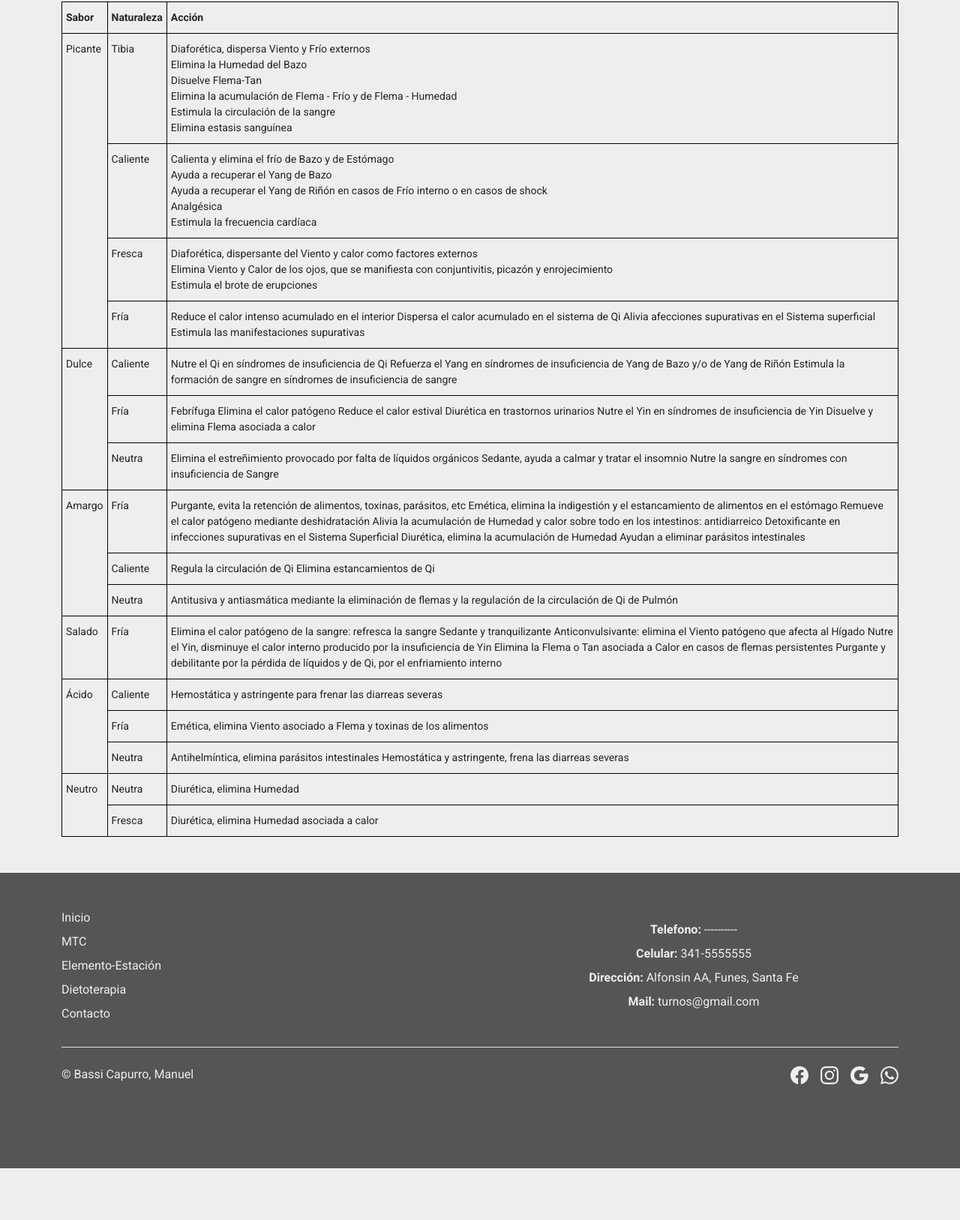
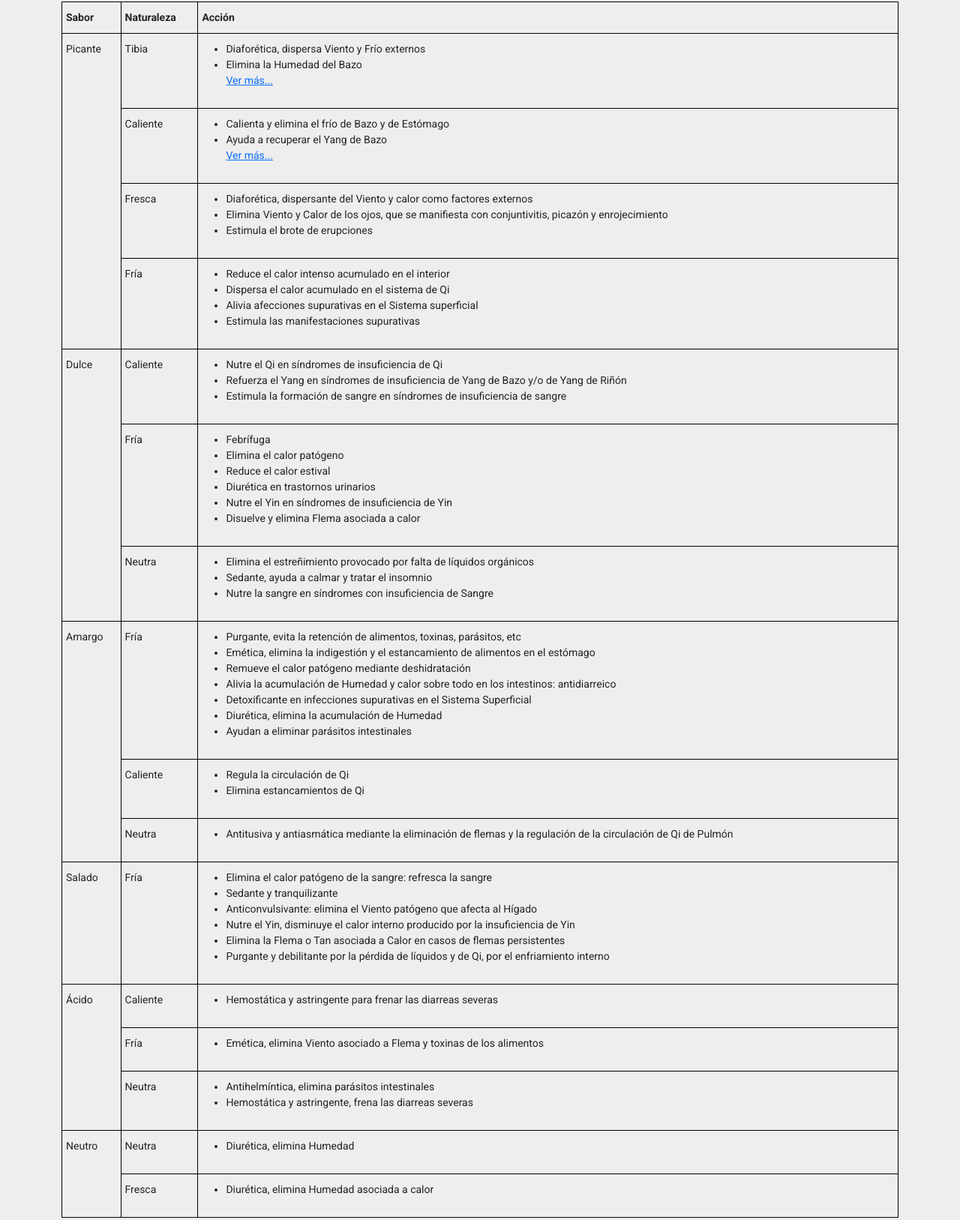
Before and after one commit to manuBassi13/coder-proy, a website: page html/dietoterapia.html in a window 1280 px wide. Shown: the part 1688-3315 px from the top of the page at 75% size. Before the commit the page ends 3246 px from the top, so only its background shows below. Drawn offline with nearby package versions, Linux system fonts and the light colour scheme.

Commit message:
He mejorado la tabla

```diff
--- a/html/dietoterapia.html
+++ b/html/dietoterapia.html
@@ -34,7 +34,7 @@
                 <a class="d-flex  mb-md-0 me-md-auto link-body-emphasis text-decoration-none logo" href="../index.html"><img class="logo-icon" src="../assets/yin-yang.png" alt="Logo"></a>
 
                 <button class="navbar-toggler" type="button" data-bs-toggle="collapse" data-bs-target="#navbarNav" aria-controls="navbarNav" aria-expanded="false" aria-label="Toggle navigation">
-                    <span class="navbar-toggler-icon "></span>
+                    <span class="navbar-toggler-icon"></span>
                 </button>
 
                 <div class="collapse navbar-collapse" id="navbarNav">
@@ -177,123 +177,187 @@
                                 <tr>
                                     <td class="tg-0lax" rowspan="4">Picante</td>
                                     <td class="tg-0lax">Tibia</td>
-                                <td class="tg-0lax">Diaforética, dispersa Viento y Frío externos<br>
-                                    Elimina la Humedad del Bazo<br>
-                                    Disuelve Flema-Tan<br>
-                                    Elimina la acumulación de Flema - Frío y de Flema - Humedad<br>
-                                    Estimula la circulación de la sangre<br>
-                                    Elimina estasis sanguínea</td>
+                                    <td class="tg-0lax">
+                                        <ul>
+                                            <li>Diaforética, dispersa Viento y Frío externos</li>
+                                            <li>Elimina la Humedad del Bazo</li>
+                                            <div class="collapse" id="collapseExample0">
+                                                <li>Disuelve Flema-Tan</li>
+                                                <li>Elimina la acumulación de Flema - Frío y de Flema - Humedad</li>
+                                                <li>Estimula la circulación de la sangre</li>
+                                                <li>Elimina estasis sanguínea</li>
+                                            </div>
+                                            <a class="" data-bs-toggle="collapse" href="#collapseExample0" role="button" aria-expanded="false" aria-controls="collapseExample">
+                                                Ver más...
+                                            </a>
+                                        </ul>
+                                    </td>
                                 </tr>
                                 <tr>
                                     <td class="tg-0lax">Caliente</td>
-                                <td class="tg-0lax">Calienta y elimina el frío de Bazo y de Estómago<br>
-                                    Ayuda a recuperar el Yang de Bazo<br>
-                                    Ayuda a recuperar el Yang de Riñón en casos de Frío interno o en casos de shock<br>
-                                    Analgésica<br>
-                                    Estimula la frecuencia cardíaca</td>
+                                    <td class="tg-0lax">
+                                        <ul>
+                                            <li>Calienta y elimina el frío de Bazo y de Estómago</li>
+                                            <li>Ayuda a recuperar el Yang de Bazo</li>
+                                            <div class="collapse" id="collapseExample1">
+                                                <li>Ayuda a recuperar el Yang de Riñón en casos de Frío interno o en casos de shock</li>
+                                                <li>Analgésica</li>
+                                                <li>Estimula la frecuencia cardíaca</li>
+                                            </div>
+                                            <a class="" data-bs-toggle="collapse" href="#collapseExample1" role="button" aria-expanded="false" aria-controls="collapseExample">
+                                                Ver más...
+                                            </a>
+                                        </ul>
+                                    </td>
                                 </tr>
                                 <tr>
                                     <td class="tg-0lax">Fresca</td>
-                                <td class="tg-0lax">Diaforética, dispersante del Viento y calor como factores
-                                    externos<br>
-                                    Elimina Viento y Calor de los ojos, que se manifiesta con
-                                    conjuntivitis, picazón y enrojecimiento<br>
-                                    Estimula el brote de erupciones</td>
+                                    <td class="tg-0lax">
+                                        <ul>
+                                            <li>Diaforética, dispersante del Viento y calor como factores externos</li>
+                                            <li>Elimina Viento y Calor de los ojos, que se manifiesta con conjuntivitis, picazón y enrojecimiento</li>
+                                            <li>Estimula el brote de erupciones</li>
+                                        </ul>
+                                    </td>
                                 </tr>
                                 <tr>
                                     <td class="tg-0lax">Fría</td>
-                                <td class="tg-0lax">Reduce el calor intenso acumulado en el interior
-                                    Dispersa el calor acumulado en el sistema de Qi
-                                    Alivia afecciones supurativas en el Sistema superficial
-                                    Estimula las manifestaciones supurativas</td>
+                                    <td class="tg-0lax">
+                                        <ul>
+                                            <li>Reduce el calor intenso acumulado en el interior</li>
+                                            <li>Dispersa el calor acumulado en el sistema de Qi</li>
+                                            <li>Alivia afecciones supurativas en el Sistema superficial</li>
+                                            <li>Estimula las manifestaciones supurativas</li>
+                                        </ul>
+                                    </td>
                                 </tr>
                                 <tr>
                                     <td class="tg-0lax" rowspan="3">Dulce</td>
                                     <td class="tg-0lax">Caliente</td>
-                                <td class="tg-0lax">Nutre el Qi en síndromes de insuficiencia de Qi
-                                    Refuerza el Yang en síndromes de insuficiencia de Yang de
-                                    Bazo y/o de Yang de Riñón
-                                    Estimula la formación de sangre en síndromes de
-                                    insuficiencia de sangre</td>
+                                    <td class="tg-0lax">
+                                        <ul>
+                                            <li>Nutre el Qi en síndromes de insuficiencia de Qi</li>
+                                            <li>Refuerza el Yang en síndromes de insuficiencia de Yang de Bazo y/o de Yang de Riñón</li>
+                                            <li>Estimula la formación de sangre en síndromes de insuficiencia de sangre</li>
+                                        </ul>
+                                    </td>
                                 </tr>
                                 <tr>
                                     <td class="tg-0lax">Fría</td>
-                                <td class="tg-0lax">Febrífuga
-                                    Elimina el calor patógeno
-                                    Reduce el calor estival
-                                    Diurética en trastornos urinarios
-                                    Nutre el Yin en síndromes de insuficiencia de Yin
-                                    Disuelve y elimina Flema asociada a calor</td>
+                                    <td class="tg-0lax">
+                                        <ul>
+                                            <li>Febrífuga</li>
+                                            <li>Elimina el calor patógeno</li>
+                                            <li>Reduce el calor estival</li>
+                                            <li>Diurética en trastornos urinarios</li>
+                                            <li>Nutre el Yin en síndromes de insuficiencia de Yin</li>
+                                            <li>Disuelve y elimina Flema asociada a calor</li>
+                                        </ul>
+                                    </td>
                                 </tr>
                                 <tr>
                                     <td class="tg-0lax">Neutra</td>
-                                <td class="tg-0lax">Elimina el estreñimiento provocado por falta de líquidos
-                                    orgánicos
-                                    Sedante, ayuda a calmar y tratar el insomnio
-                                    Nutre la sangre en síndromes con insuficiencia de Sangre</td>
+                                    <td class="tg-0lax">
+                                        <ul>
+                                            <li>Elimina el estreñimiento provocado por falta de líquidos orgánicos</li>
+                                            <li>Sedante, ayuda a calmar y tratar el insomnio</li>
+                                            <li>Nutre la sangre en síndromes con insuficiencia de Sangre</li>
+                                        </ul>
+                                    </td>
                                 </tr>
                                 <tr>
                                     <td class="tg-0lax" rowspan="3">Amargo</td>
                                     <td class="tg-0lax">Fría</td>
-                                <td class="tg-0lax">Purgante, evita la retención de alimentos, toxinas, parásitos,
-                                    etc
-                                    Emética, elimina la indigestión y el estancamiento de
-                                    alimentos en el estómago
-                                    Remueve el calor patógeno mediante deshidratación
-                                    Alivia la acumulación de Humedad y calor sobre todo en los
-                                    intestinos: antidiarreico
-                                    Detoxificante en infecciones supurativas en el Sistema
-                                    Superficial
-                                    Diurética, elimina la acumulación de Humedad
-                                    Ayudan a eliminar parásitos intestinales</td>
+                                    <td class="tg-0lax">
+                                        <ul>
+                                            <li>Purgante, evita la retención de alimentos, toxinas, parásitos, etc</li>
+                                            <li>Emética, elimina la indigestión y el estancamiento de alimentos en el estómago</li>
+                                            <li>Remueve el calor patógeno mediante deshidratación</li>
+                                            <li>Alivia la acumulación de Humedad y calor sobre todo en los intestinos: antidiarreico</li>
+                                            <li>Detoxificante en infecciones supurativas en el Sistema Superficial</li>
+                                            <li>Diurética, elimina la acumulación de Humedad</li>
+                                            <li>Ayudan a eliminar parásitos intestinales</li>
+                                        </ul>
+                                    </td>
                                 </tr>
                                 <tr>
                                     <td class="tg-0lax">Caliente</td>
-                                <td class="tg-0lax">Regula la circulación de Qi
-                                    Elimina estancamientos de Qi </td>
+                                    <td class="tg-0lax">
+                                        <ul>
+                                            <li>Regula la circulación de Qi</li>
+                                            <li>Elimina estancamientos de Qi</li>
+                                        </ul>
+                                    </td>
                                 </tr>
                                 <tr>
                                     <td class="tg-0lax">Neutra</td>
-                                <td class="tg-0lax">Antitusiva y antiasmática mediante la eliminación de flemas
-                                    y la regulación de la circulación de Qi de Pulmón</td>
+                                    <td class="tg-0lax">
+                                        <ul>
+                                            <li>Antitusiva y antiasmática mediante la eliminación de flemas
+                                                y la regulación de la circulación de Qi de Pulmón</li>
+                                        </ul>
+                                    </td>
                                 </tr>
                                 <tr>
                                     <td class="tg-0lax">Salado</td>
                                     <td class="tg-0lax">Fría</td>
-                                <td class="tg-0lax">Elimina el calor patógeno de la sangre: refresca la sangre
-                                    Sedante y tranquilizante
-                                    Anticonvulsivante: elimina el Viento patógeno que afecta al
-                                    Hígado
-                                    Nutre el Yin, disminuye el calor interno producido por la
-                                    insuficiencia de Yin
-                                    Elimina la Flema o Tan asociada a Calor en casos de flemas
-                                    persistentes
-                                    Purgante y debilitante por la pérdida de líquidos y de Qi, por
-                                    el enfriamiento interno</td>
+                                    <td class="tg-0lax">
+                                        <ul>
+                                            <li>Elimina el calor patógeno de la sangre: refresca la sangre</li>
+                                            <li>Sedante y tranquilizante</li>
+                                            <li>Anticonvulsivante: elimina el Viento patógeno que afecta al
+                                                Hígado</li>
+                                            <li>Nutre el Yin, disminuye el calor interno producido por la
+                                                insuficiencia de Yin</li>
+                                            <li>Elimina la Flema o Tan asociada a Calor en casos de flemas
+                                                persistentes</li>
+                                            <li>Purgante y debilitante por la pérdida de líquidos y de Qi, por
+                                                el enfriamiento interno</li>
+                                        </ul>
+                                    </td>
                                 </tr>
                                 <tr>
                                     <td class="tg-0lax" rowspan="3">Ácido</td>
                                     <td class="tg-0lax">Caliente</td>
-                                <td class="tg-0lax">Hemostática y astringente para frenar las diarreas severas</td>
+                                    <td class="tg-0lax">
+                                        <ul>
+                                            <li>Hemostática y astringente para frenar las diarreas severas</li>
+                                        </ul>
+                                    </td>
                                 </tr>
                                 <tr>
                                     <td class="tg-0lax">Fría</td>
-                                <td class="tg-0lax">Emética, elimina Viento asociado a Flema y toxinas de los
-                                    alimentos</td>
+                                    <td class="tg-0lax">
+                                        <ul>
+                                            <li>Emética, elimina Viento asociado a Flema y toxinas de los alimentos</li>
+                                        </ul>
+                                    </td>
                                 </tr>
                                 <tr>
                                     <td class="tg-0lax">Neutra</td>
-                                <td class="tg-0lax">Antihelmíntica, elimina parásitos intestinales
-                                    Hemostática y astringente, frena las diarreas severas</td>
+                                    <td class="tg-0lax">
+                                        <ul>
+                                            <li>Antihelmíntica, elimina parásitos intestinales</li>
+                                            <li>Hemostática y astringente, frena las diarreas severas</li>
+                                        </ul>
+                                    </td>
                                 </tr>
                                 <tr>
                                     <td class="tg-0lax" rowspan="2">Neutro</td>
                                     <td class="tg-0lax">Neutra</td>
-                                <td class="tg-0lax">Diurética, elimina Humedad</td>
+                                    <td class="tg-0lax">
+                                        <ul>
+                                            <li>Diurética, elimina Humedad</li>
+                                        </ul>
+                                    </td>
                                 </tr>
                                 <tr>
                                     <td class="tg-0lax">Fresca</td>
-                                <td class="tg-0lax">Diurética, elimina Humedad asociada a calor</td>
+                                    <td class="tg-0lax">
+                                        <ul>
+                                            <li>Diurética, elimina Humedad asociada a calor</li>
+                                        </ul>
+                                    </td>
                                 </tr>
                             </tbody>
                         </table>
```
Lines whose indentation alone changed are shown as unchanged.
